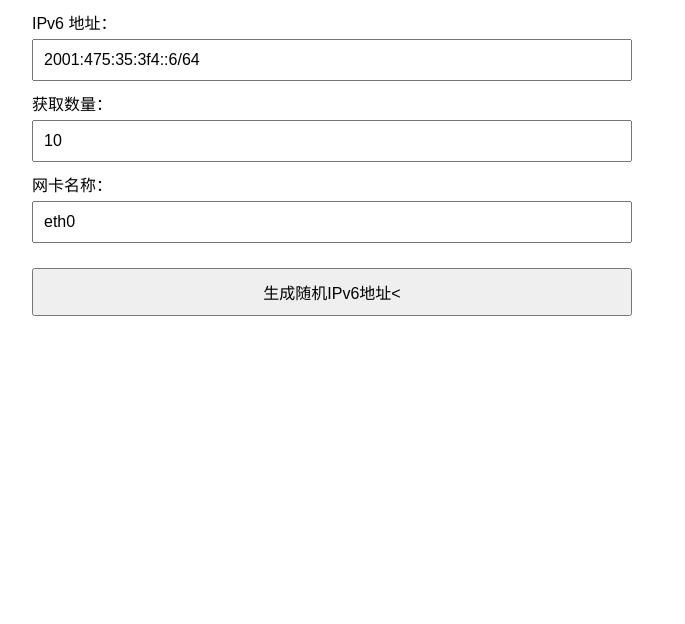
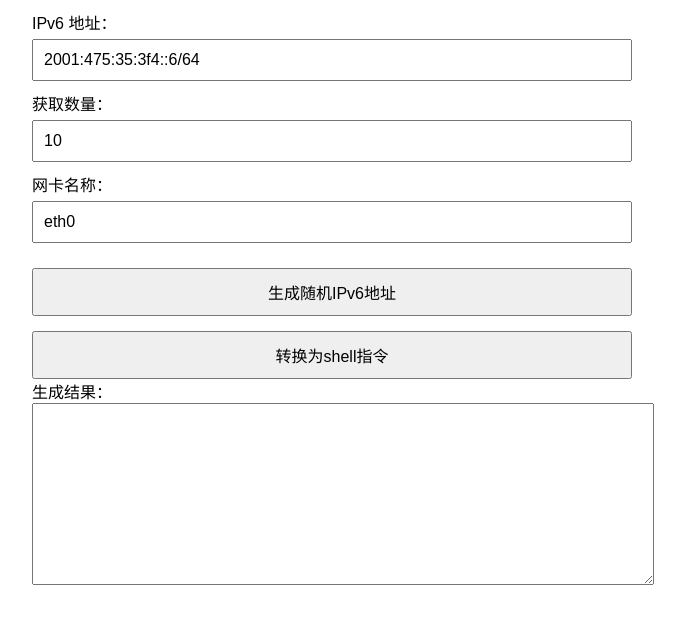
Before and after one commit to coco-coc/i6, a plain HTML site: page index.html in a window 1280 px wide. Shown: the whole page, without its empty margins (308-993 px from the left). Drawn offline with nearby package versions, Linux system fonts and the light colour scheme.

Commit message:
Update index.html

```diff
--- a/index.html
+++ b/index.html
@@ -190,4 +190,11 @@
         <label for="interfaceName">网卡名称：</label>
         <input type="text" id="interfaceName" value="eth0" />
     </div>
-    <button id="generateButton" class="btn btn-info btn-rounded">生成随机IPv6地址<
+    <button id="generateButton" class="btn btn-info btn-rounded">生成随机IPv6地址</button>
+    <button id="generateCMDButton" class="btn btn-info btn-rounded">转换为shell指令</button>
+    <div class="input-container">
+        <label for="ipv6Addresses">生成结果：</label>
+        <textarea id="ipv6Addresses" rows="10" readonly="readonly"></textarea>
+    </div>
+</body>
+</html>
```
